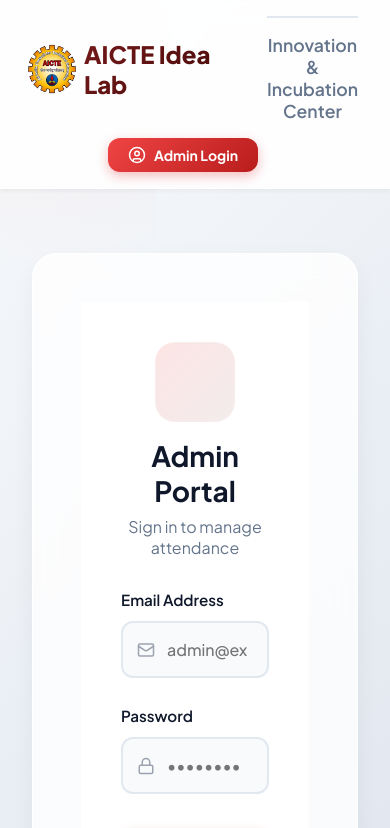
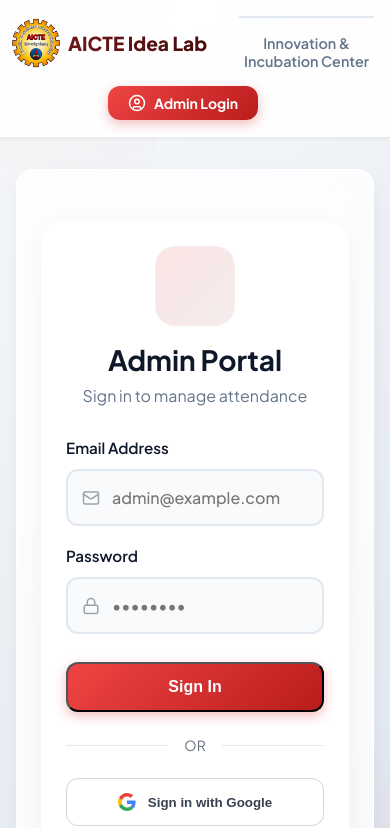
Before and after one commit to innocentq2/AICTE-Idea-lab-project, a React (Vite) app: page /login in a window 390 px wide. Shown: the top 828 px of the page. Built offline with nearby package versions, Linux system fonts and the light colour scheme; no server answers.

Commit message:
mobile optimize

```diff
--- a/src/index.css
+++ b/src/index.css
@@ -433,6 +433,85 @@
   }
 }
 
+.login-panel {
+  background: white;
+  max-width: 400px;
+  width: 100%;
+  padding: 2.5rem;
+  border-radius: 24px;
+  box-shadow: var(--shadow-md);
+  border: 1px solid white;
+}
+
+@media (max-width: 480px) {
+  .login-panel {
+    padding: 1.5rem;
+  }
+}
+
+@media (max-width: 768px) {
+  .main-content {
+    padding: 2rem 1rem;
+  }
+  .page-container {
+    padding: 1.5rem;
+    border-radius: 16px;
+  }
+  .page-title {
+    font-size: 2rem;
+  }
+  .page-subtitle {
+    font-size: 1rem;
+    margin-bottom: 2rem;
+  }
+  .dashboard-grid {
+    gap: 1.5rem;
+    grid-template-columns: 1fr;
+  }
+  .dashboard-card {
+    padding: 2rem 1.5rem;
+    height: 280px;
+  }
+  .admin-tabs {
+    overflow-x: auto;
+    flex-wrap: nowrap;
+    -webkit-overflow-scrolling: touch;
+    scrollbar-width: none; /* Firefox */
+  }
+  .admin-tabs::-webkit-scrollbar {
+    display: none; /* Chrome, Safari, Edge */
+  }
+  .ambassador-grid {
+    gap: 1.5rem;
+    grid-template-columns: repeat(auto-fill, minmax(100%, 1fr));
+  }
+  .form-group {
+    margin-bottom: 1.25rem;
+  }
+  .qr-section {
+    padding: 2rem 1rem;
+  }
+}
+
+@media (max-width: 480px) {
+  .top-header {
+    padding: 1rem;
+  }
+  .header-logo-block {
+    font-size: 1.2rem;
+  }
+  .header-title-block {
+    font-size: 0.9rem;
+  }
+  .page-title {
+    font-size: 1.75rem;
+  }
+  .btn-primary {
+    padding: 0.875rem 1.5rem;
+    font-size: 1rem;
+  }
+}
+
 /* Admin Tabs */
 .admin-tabs {
   display: flex;
@@ -451,6 +530,7 @@
   color: var(--text-muted);
   cursor: pointer;
   transition: all 0.2s ease;
+  white-space: nowrap;
 }
 
 .admin-tab:hover {
--- a/src/pages/Login.tsx
+++ b/src/pages/Login.tsx
@@ -44,7 +44,7 @@
 
   return (
     <div className="attendance-layout" style={{ minHeight: 'calc(100vh - 160px)', display: 'flex', alignItems: 'center', justifyContent: 'center' }}>
-      <div className="glass-panel" style={{ background: 'white', maxWidth: '400px', width: '100%', padding: '2.5rem' }}>
+      <div className="login-panel">
         <div style={{ textAlign: 'center', marginBottom: '2rem' }}>
           <div className="card-icon-wrapper" style={{ margin: '0 auto 1rem', background: 'linear-gradient(135deg, #fce4e4 0%, #f3ecec 100%)' }}>
             <Lock size={32} color="var(--primary-color)" />
```
